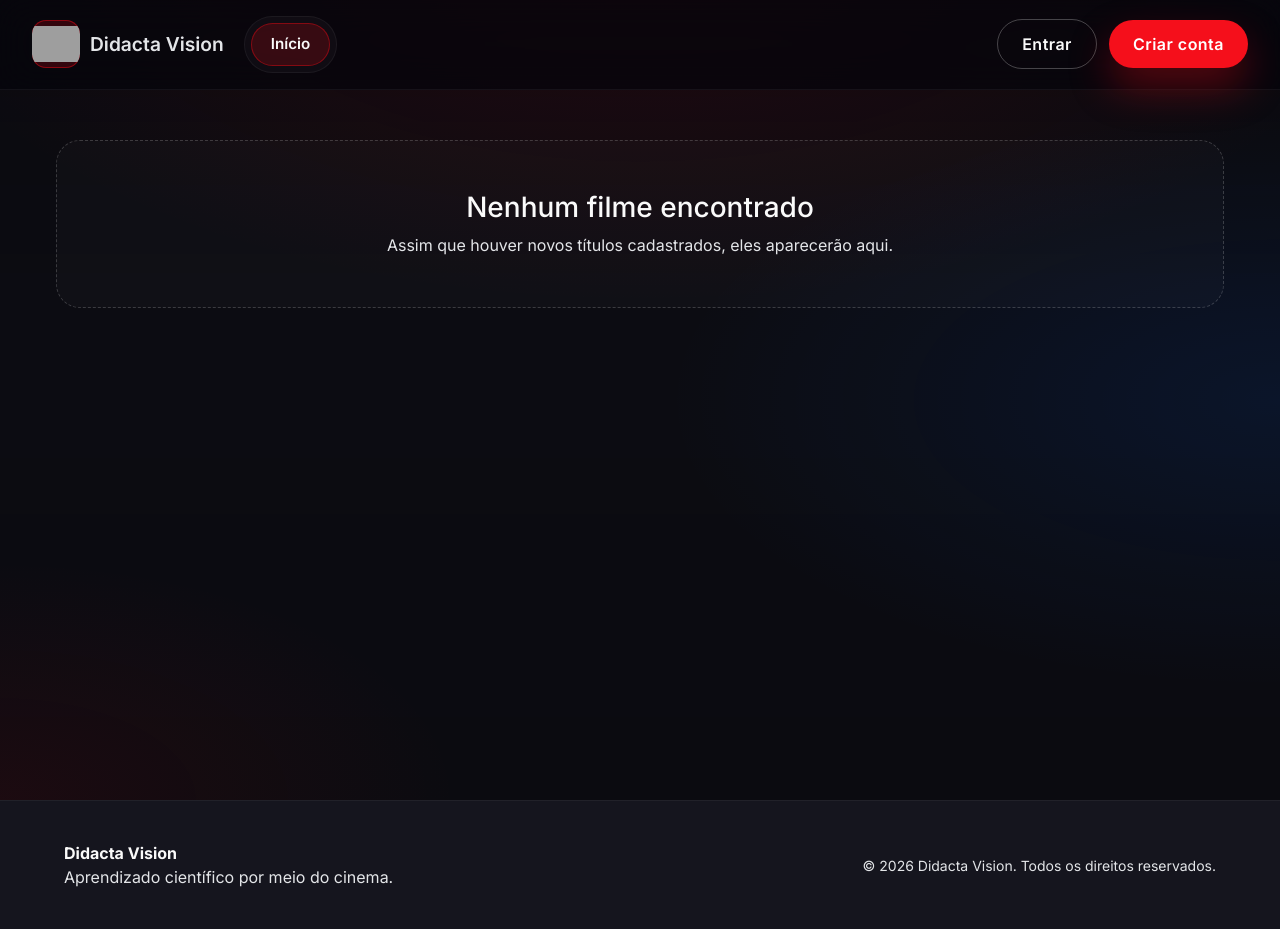
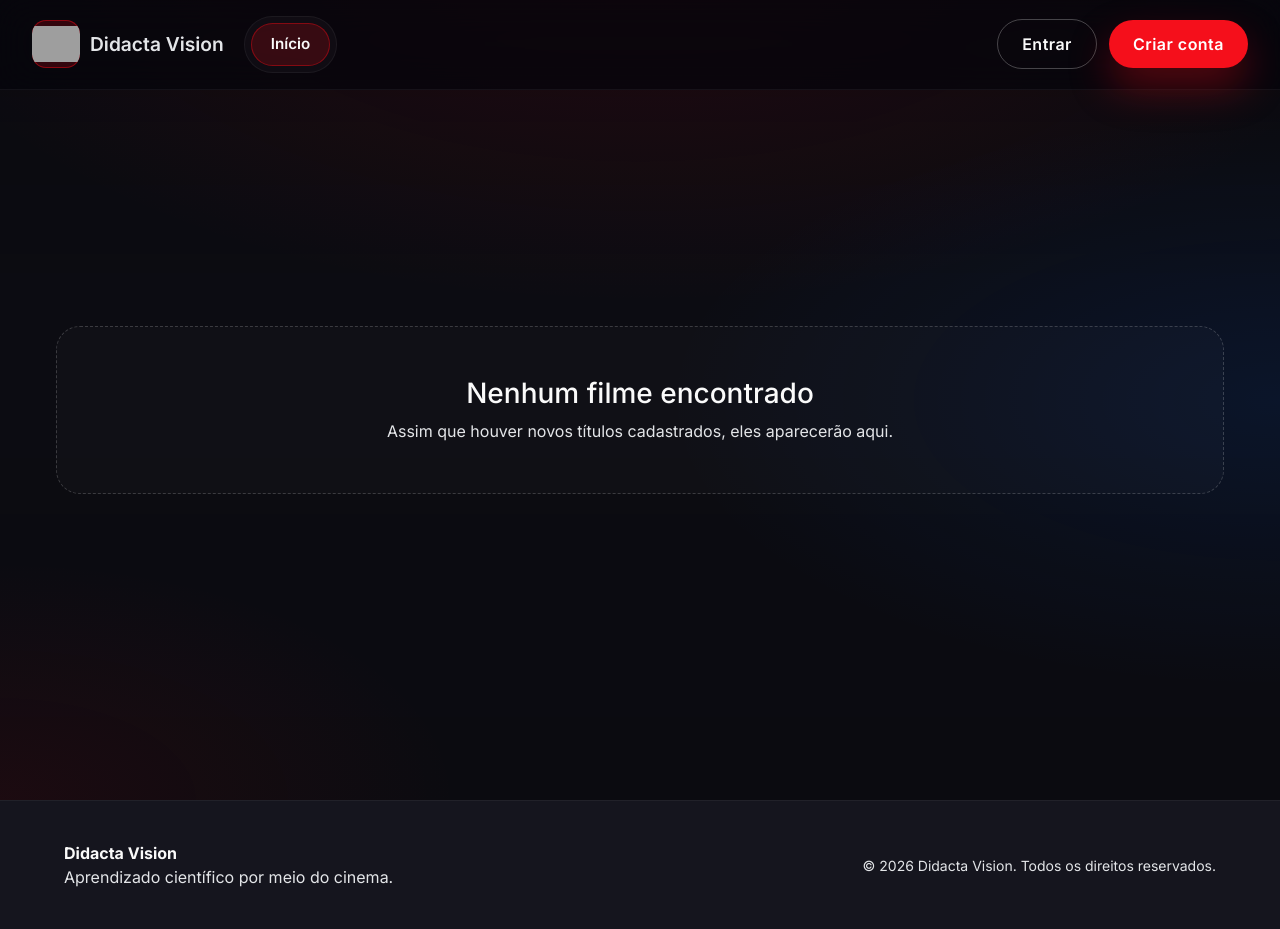
Before and after one commit to rafael-santosdev/Didacta-Vision, a Django app: page / in a window 1280 px wide. Run offline with Django 5.2, Linux system fonts and the light colour scheme; data that the repository does not hold is empty; grey boxes are pictures that could not be loaded.

Commit message:
Adições

```diff
--- a/didacta/formularios.py
+++ b/didacta/formularios.py
@@ -12,8 +12,9 @@ class CustomUserCreationForm(forms.ModelForm):
     )
     email = forms.EmailField(
         label='Email',
-        required=False,
-        widget=forms.EmailInput(attrs={'class': 'form-control'})
+        required=True,
+        error_messages={'required': 'Por favor, preencha o email.'},
+        widget=forms.EmailInput(attrs={'class': 'form-control', 'required': True})
     )
     telefone = forms.CharField(
         label='Telefone',
--- a/didacta/models.py
+++ b/didacta/models.py
@@ -49,7 +49,7 @@ class User(AbstractUser):
         ('comunidade_externa', 'Comunidade Externa'),
     ]
 
-    email = models.EmailField('Email', unique=True, db_index=True, blank=True, null=True)
+    email = models.EmailField('Email', unique=True, db_index=True)
     nome_completo = models.CharField('Nome de Usuário', max_length=255)
     telefone = models.CharField('Telefone', max_length=20, blank=True)
     data_nascimento = models.DateField('Data de Nascimento', null=True, blank=True)
--- a/didacta/templates/didacta/autenticacao/register.html
+++ b/didacta/templates/didacta/autenticacao/register.html
@@ -19,7 +19,7 @@
             </div>
 
             <div class="dv-form-group">
-                <label for="{{ form.email.id_for_label }}">Email</label>
+                <label for="{{ form.email.id_for_label }}">Email *</label>
                 {{ form.email }}
                 {% if form.email.errors %}
                 <span class="dv-status danger">{{ form.email.errors.0 }}</span>
--- a/didacta/templates/didacta/pagina_inicial.html
+++ b/didacta/templates/didacta/pagina_inicial.html
@@ -169,7 +169,7 @@
         {% endif %}
     {% endwith %}
 {% else %}
-    <div class="dv-empty">
+    <div class="dv-empty dv-empty--page-center">
         <h3>Nenhum filme encontrado</h3>
         <p>Assim que houver novos títulos cadastrados, eles aparecerão aqui.</p>
     </div>
--- a/didacta/views.py
+++ b/didacta/views.py
@@ -29,6 +29,9 @@ def register_view(request):
         return redirect('didacta:index')
 
     if request.method == 'POST':
+        if not request.POST.get('email', '').strip():
+            messages.error(request, 'Por favor, preencha o email.')
+
         form = CustomUserCreationForm(request.POST)
         if form.is_valid():
             user = form.save(commit=False)
--- a/static/css/style.css
+++ b/static/css/style.css
@@ -1414,6 +1414,25 @@ main, section, header, footer {
     margin-top: 20px;
 }
 
+/* Centraliza apenas o estado vazio da página inicial na área principal. */
+.dv-wrapper:has(.dv-empty--page-center) {
+    display: flex;
+    flex-direction: column;
+}
+
+.dv-wrapper:has(.dv-empty--page-center) .dv-main {
+    flex: 1;
+    display: grid;
+    place-items: center;
+}
+
+.dv-empty--page-center {
+    width: 100%;
+    display: flex;
+    flex-direction: column;
+    align-items: center;
+    justify-content: center;
+}
 .table-responsive {
     width: 100%;
     overflow-x: auto;
```
